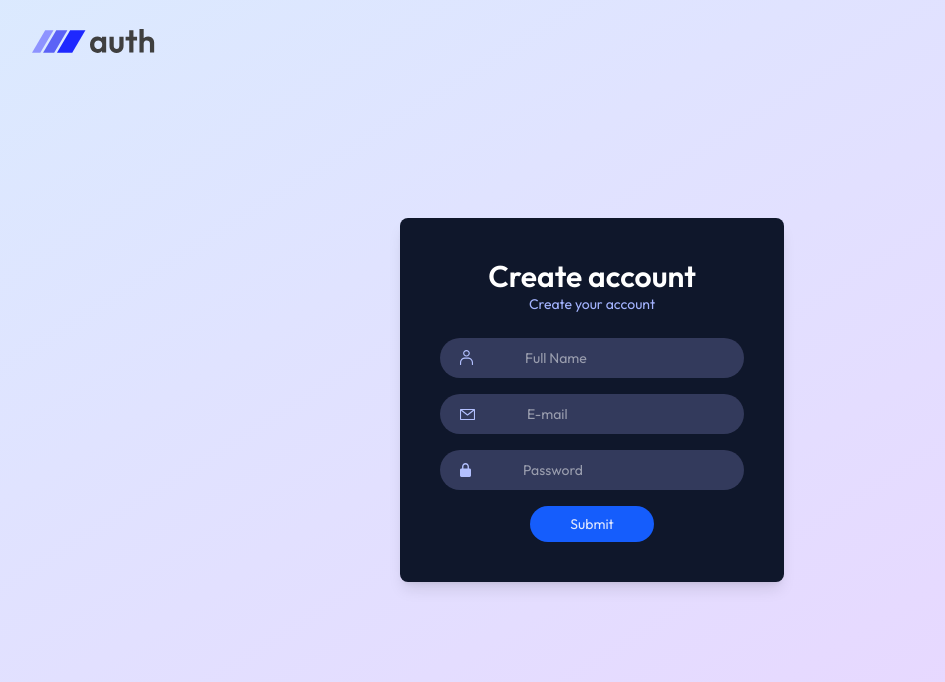
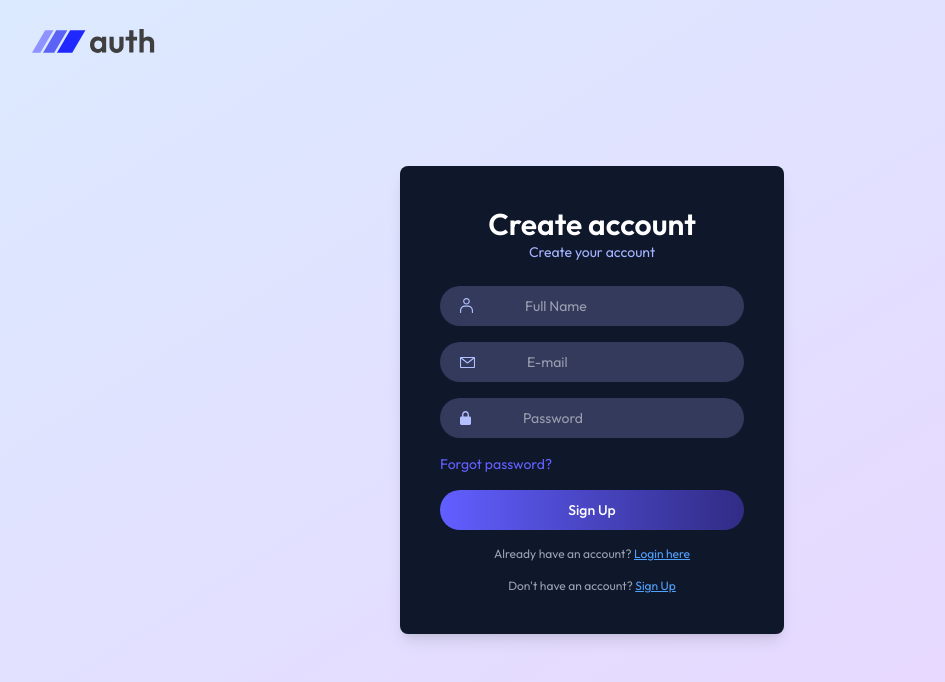
Before and after one commit to Prasannaniroula/Login_SignUp_system, a React (Vite) app in the folder client/: page /login in a window 1280 px wide. Shown: the top 682 px of the page, without its empty margins (48-993 px from the left). Built offline with nearby package versions, Linux system fonts and the light colour scheme.

Commit message:
enhance Login component with additional navigation prompts and improved button styling

```diff
--- a/client/src/pages/Login.jsx
+++ b/client/src/pages/Login.jsx
@@ -33,12 +33,17 @@
                <img src={assets.lock_icon} alt='' />
                <input className="text-white text-md rounded-full outline-none px-10" type="password" placeholder="Password" required />
              </div>
-             <div className="flex justify-center">
-               <button className="bg-blue-600 px-10 py-2 text-indigo-100 rounded-full ">Submit</button>
-               </div>
+               <p className="mb-4 text-indigo-500 cursor-pointer">Forgot password?</p>
+               <button className="w-full py-2.5 rounded-full bg-gradient-to-r from-indigo-500 to-indigo-900 text-white font-medium">{state}</button>
 
 
         </form>
+        <p className="text-gray-400 text-center text-xs mt-4">Already have an account?{' '}
+          <span className="text-blue-400 cursor-pointer underline">Login here</span></p>
+
+
+       <p className="text-gray-400 text-center text-xs mt-4">Don't have an account?{' '}
+         <span className="text-blue-400 cursor-pointer underline">Sign Up</span></p>
       </div>
     </div>
   );
```
